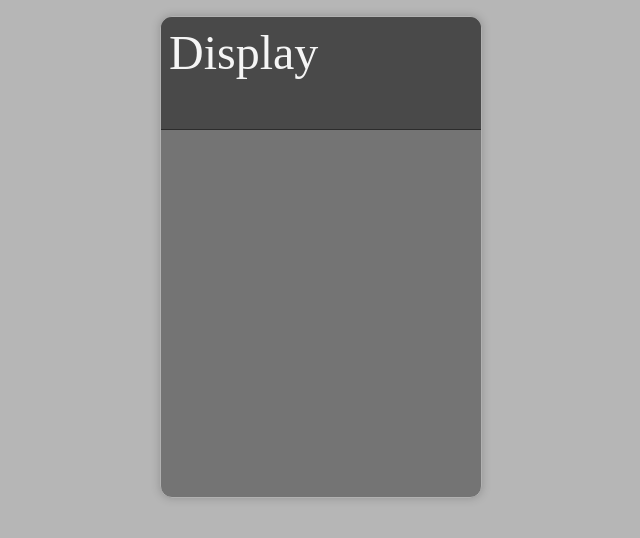
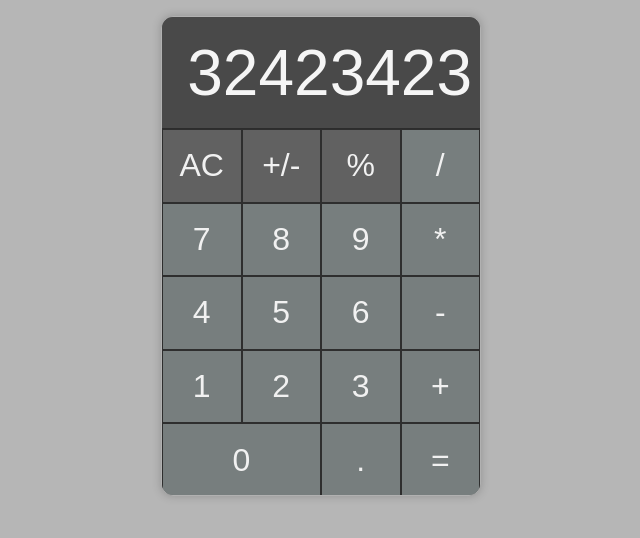
Before and after one commit to samko945/react-calc, a React (Create React App) app: page / in a window 1280 px wide. Shown: the top 538 px of the page, without its empty margins (319-959 px from the left). Built offline with nearby package versions, Linux system fonts and the light colour scheme.

Commit message:
add Display, ButtonGrid[Button] components

```diff
--- a/src/App.css
+++ b/src/App.css
@@ -1,3 +1,11 @@
+*,
+*::before,
+*::after {
+	box-sizing: border-box;
+	margin: 0;
+	padding: 0;
+}
+
 body {
 	background-color: rgb(182, 182, 182);
 }
--- a/src/App.js
+++ b/src/App.js
@@ -1,11 +1,13 @@
 import React from "react";
 import "./App.css";
 import Display from "./components/Display";
+import ButtonGrid from "./components/ButtonGrid";
 
 function App() {
 	return (
 		<div className="App">
 			<Display />
+			<ButtonGrid />
 		</div>
 	);
 }
--- /dev/null
+++ b/src/components/Button.css
@@ -0,0 +1,15 @@
+button {
+	height: 4.6rem;
+	width: 5rem;
+	color: rgb(241, 241, 241);
+	background-color: rgb(119, 126, 126);
+	border: 1px solid rgb(46, 46, 46);
+	font-size: 2rem;
+	display: flex;
+	justify-content: center;
+	align-items: center;
+}
+
+.size-double {
+	width: 10rem;
+}
--- /dev/null
+++ b/src/components/Button.js
@@ -0,0 +1,11 @@
+import React from "react";
+import "./Button.css";
+
+export default function Button(props) {
+	const isButtonLarge = props.size === "double";
+	return (
+		<button className={`${isButtonLarge ? "size-double" : ""}`} style={{ backgroundColor: props.color }}>
+			{props.label}
+		</button>
+	);
+}
--- /dev/null
+++ b/src/components/ButtonGrid.css
@@ -0,0 +1,3 @@
+.button-row {
+	display: flex;
+}
--- /dev/null
+++ b/src/components/ButtonGrid.js
@@ -0,0 +1,45 @@
+import React from "react";
+import Button from "./Button";
+import "./ButtonGrid.css";
+
+const color = {
+	basePrimary: "",
+	baseSecondary: "#616161",
+	accent: "",
+};
+
+export default function ButtonGrid() {
+	return (
+		<div>
+			<div className="button-row">
+				<Button label="AC" color={color.baseSecondary} />
+				<Button label="+/-" color={color.baseSecondary} />
+				<Button label="%" color={color.baseSecondary} />
+				<Button label="/" color={color.accent} />
+			</div>
+			<div className="button-row">
+				<Button label="7" color={color.basePrimary} />
+				<Button label="8" color={color.basePrimary} />
+				<Button label="9" color={color.basePrimary} />
+				<Button label="*" color={color.accent} />
+			</div>
+			<div className="button-row">
+				<Button label="4" color={color.basePrimary} />
+				<Button label="5" color={color.basePrimary} />
+				<Button label="6" color={color.basePrimary} />
+				<Button label="-" color={color.accent} />
+			</div>
+			<div className="button-row">
+				<Button label="1" color={color.basePrimary} />
+				<Button label="2" color={color.basePrimary} />
+				<Button label="3" color={color.basePrimary} />
+				<Button label="+" color={color.accent} />
+			</div>
+			<div className="button-row">
+				<Button size="double" label="0" />
+				<Button label="." color={color.basePrimary} />
+				<Button label="=" color={color.accent} />
+			</div>
+		</div>
+	);
+}
--- a/src/components/Display.css
+++ b/src/components/Display.css
@@ -1,9 +1,16 @@
 .Display {
 	width: 100%;
-	height: 6rem;
+	height: 7rem;
 	background-color: rgb(73, 73, 73);
-	padding: 0.5rem;
-	font-size: 3rem;
+	font-family: Arial, Helvetica, sans-serif;
+	font-size: 4rem;
 	color: rgb(245, 245, 245);
 	border-bottom: 1px solid rgb(44, 44, 44);
+	display: flex;
+	justify-content: flex-end;
+	align-items: center;
 }
+
+.display-value {
+	padding: 0.5rem;
+}
--- a/src/components/Display.js
+++ b/src/components/Display.js
@@ -2,5 +2,9 @@ import React from "react";
 import "./Display.css";
 
 export default function Display() {
-	return <div className="Display">Display</div>;
+	return (
+		<div className="Display">
+			<div className="display-value">32423423</div>
+		</div>
+	);
 }
```
